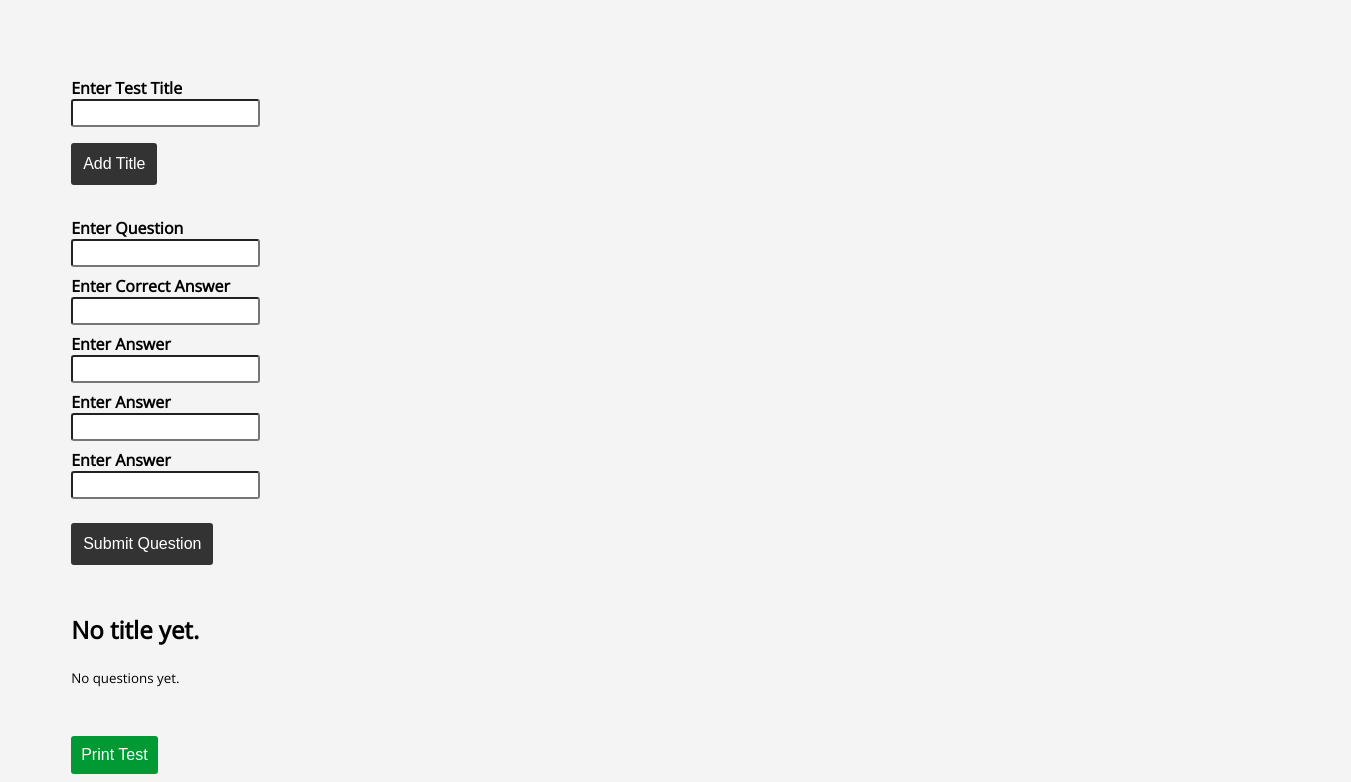
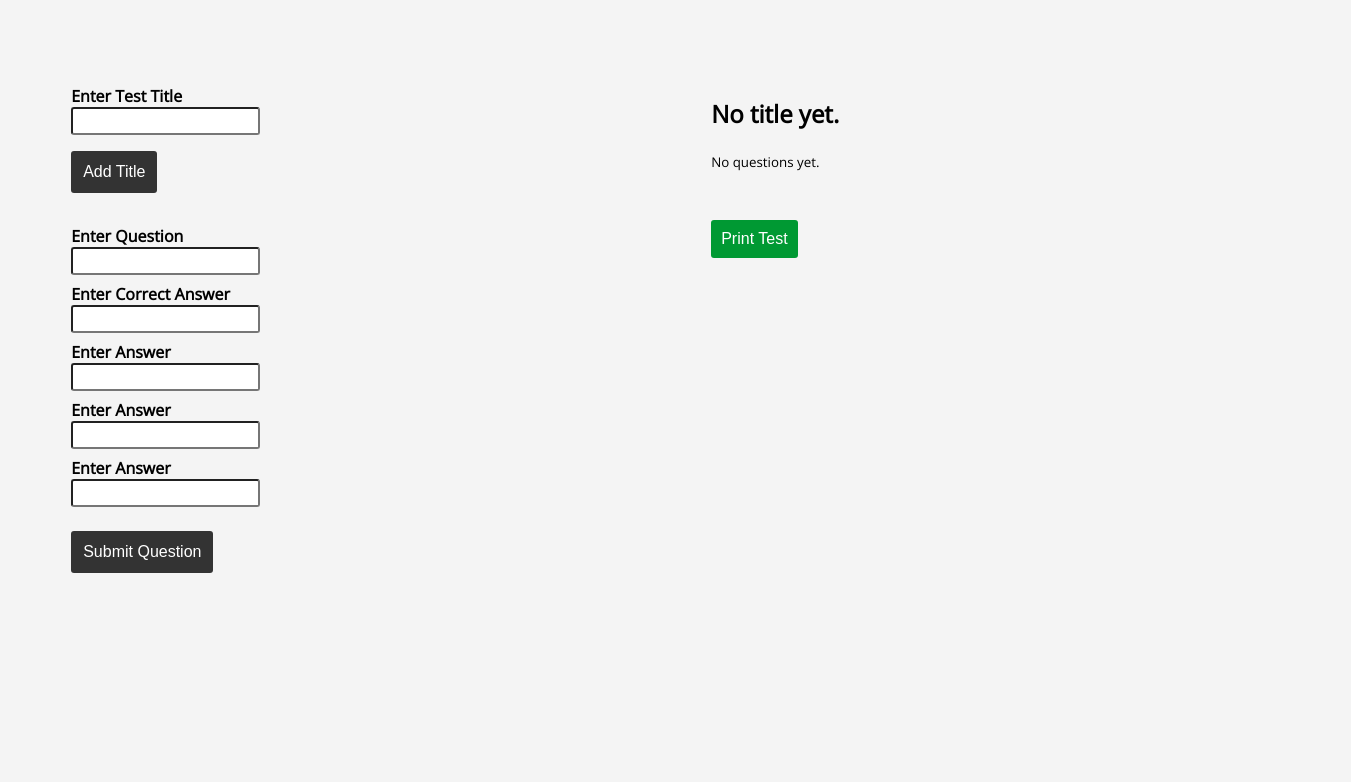
Before and after one commit to jclaey/test-generator, a plain HTML site: page index.html in a window 1280 px wide. Shown: the part 76-858 px from the top of the page, 1351 px wide, since content can reach past the window. After the commit the page ends 800 px from the top, so only its background shows below. Drawn offline with nearby package versions, Linux system fonts and the light colour scheme.

Commit message:
flex display of main element

```diff
--- a/stylesheets/index.css
+++ b/stylesheets/index.css
@@ -80,3 +80,13 @@ form button {
     font-size: 16px;
     margin-top: 2rem;
 }
+
+/* sections */
+main {
+    display: flex;
+    width: 100vw;
+}
+
+main section {
+    width: 50%;
+}
```
